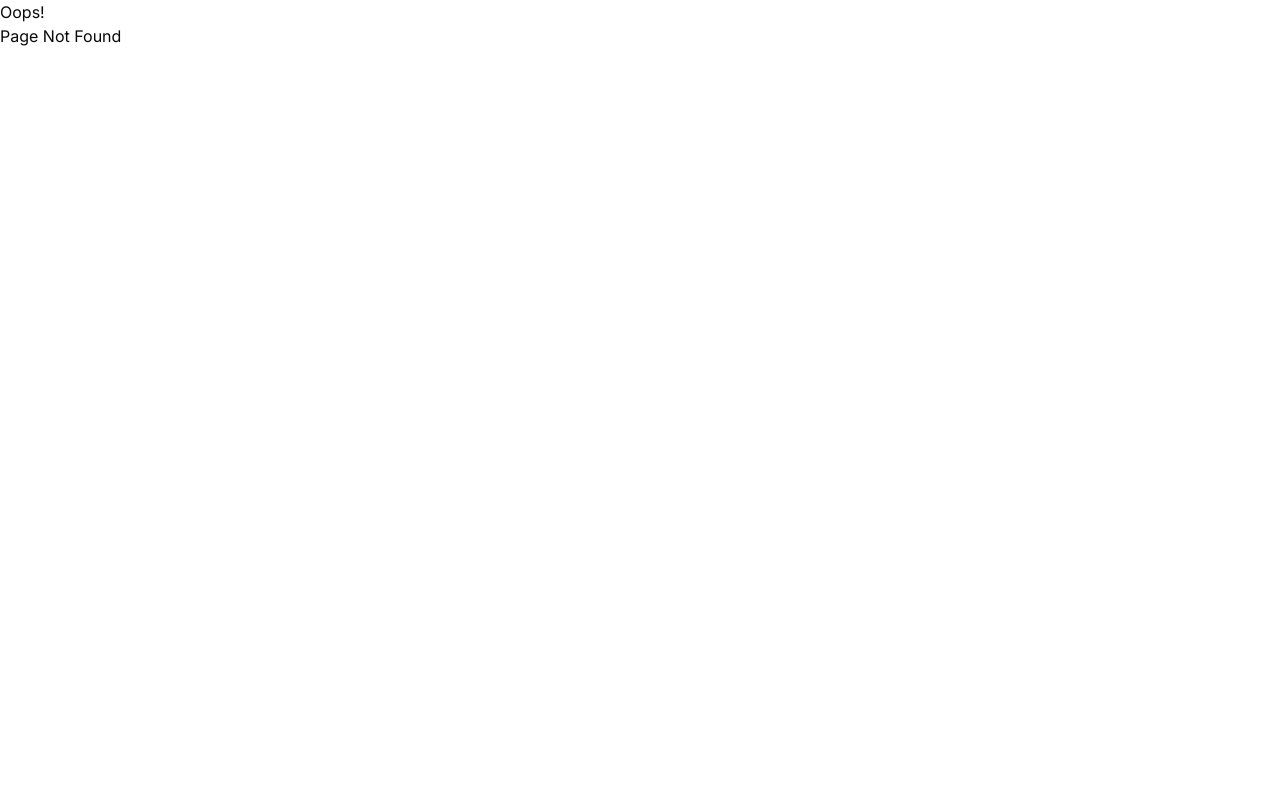
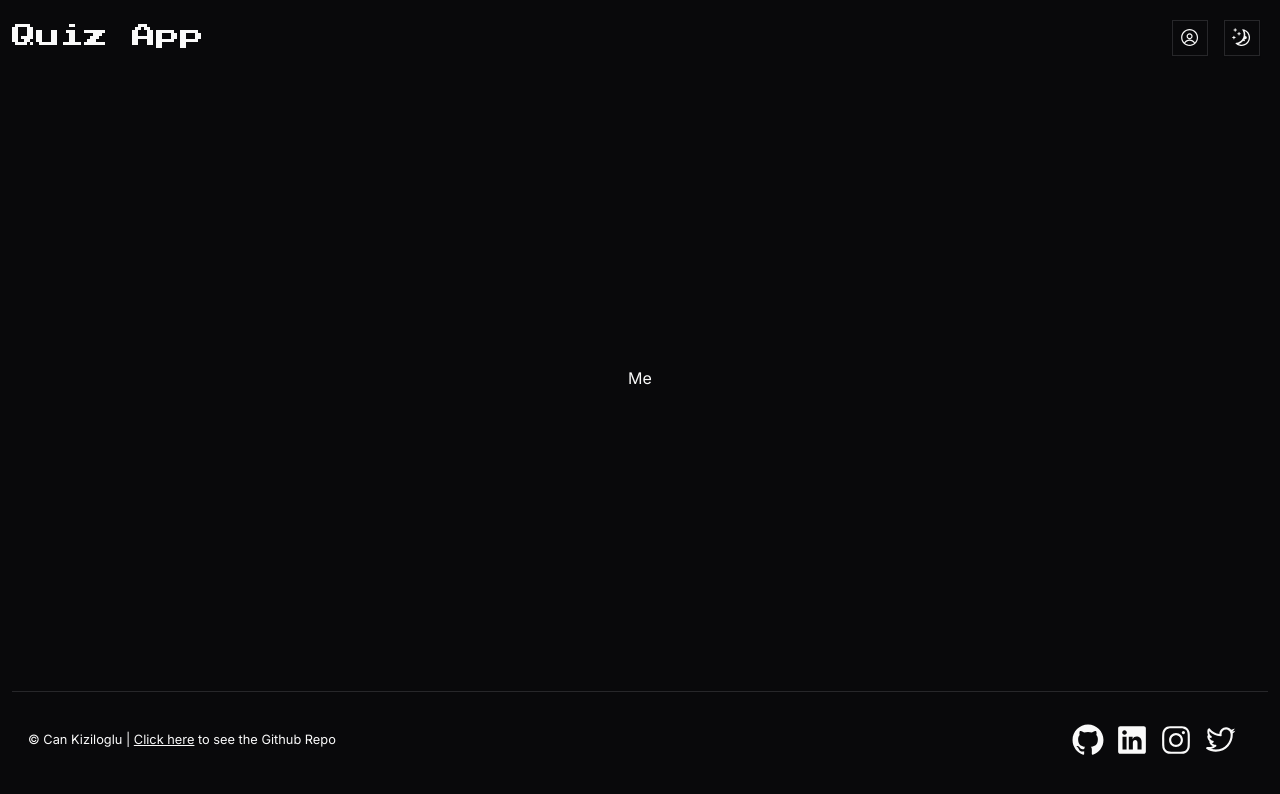
Before and after one commit to cankiziloglu/quiz-app, a React (Vite) app in the folder client/: page /me in a window 1280 px wide. Before the commit this address had no page. Shown: the top 794 px of the page. Built offline with nearby package versions, Linux system fonts and the light colour scheme.

Commit message:
added 'me' to routes

```diff
--- /dev/null
+++ b/client/src/routes/me.tsx
@@ -0,0 +1,7 @@
+
+
+const Me = () => {
+  return <div>Me</div>;
+};
+
+export default Me;
--- a/client/src/routes/routes.tsx
+++ b/client/src/routes/routes.tsx
@@ -1,12 +1,13 @@
 import { createBrowserRouter } from 'react-router-dom';
 import Layout from './layout';
-import ErrorPage from './Error-page';
+import ErrorPage from './error-page';
 import Home from './home';
 import Login from './login';
 import Signup from './signup';
 import Quiz from './quiz';
 import PrivateRoutes from './private-routes';
 import Admin from './admin';
+import Me from './me';
 
 const router = createBrowserRouter([
   {
@@ -26,6 +27,7 @@ const router = createBrowserRouter([
         element: <PrivateRoutes />,
         errorElement: <ErrorPage />,
         children: [
+          { path: 'me', element: <Me /> },
           { path: 'quiz', element: <Quiz /> },
           { path: 'admin', element: <Admin /> },
         ],
```
